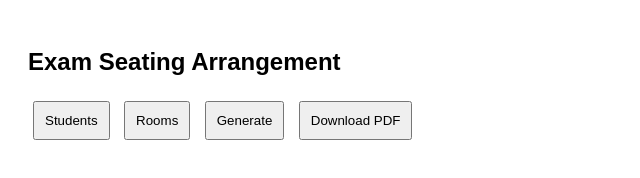
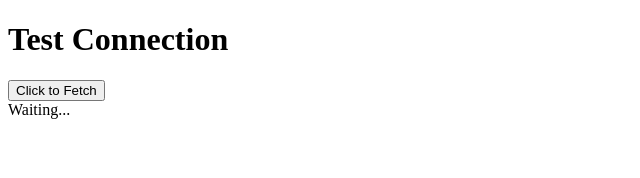
Before and after one commit to Javadamkd/seating, a plain HTML site: page index.html in a window 1280 px wide. Shown: the whole page, without its empty margins (0-640 px from the left). Drawn offline with Linux system fonts and the light colour scheme.

Commit message:
Update index.html

```diff
--- a/index.html
+++ b/index.html
@@ -1,20 +1,27 @@
 <!DOCTYPE html>
 <html>
 <head>
-  <title>Exam Seating App</title>
-  <link rel="stylesheet" href="style.css">
+  <title>Test Script Fetch</title>
 </head>
 <body>
-  <h2>Exam Seating Arrangement</h2>
-  <nav>
-    <button onclick="loadStudents()">Students</button>
-    <button onclick="loadRooms()">Rooms</button>
-    <button onclick="generateAllocation()">Generate</button>
-    <button onclick="generatePDF()">Download PDF</button>
-  </nav>
+  <h1>Test Connection</h1>
+  <button onclick="testFetch()">Click to Fetch</button>
+  <div id="output">Waiting...</div>
 
-  <div id="output"></div>
+  <script>
+    const base = "https://script.google.com/macros/s/AKfyc.../exec"; // Replace with your script URL
 
-  <script src="script.js"></script>
+    function testFetch() {
+      document.getElementById('output').innerText = "Fetching...";
+      fetch(base)
+        .then(res => res.text())
+        .then(txt => {
+          document.getElementById('output').innerText = txt;
+        })
+        .catch(err => {
+          document.getElementById('output').innerText = "Error: " + err;
+        });
+    }
+  </script>
 </body>
 </html>
```
